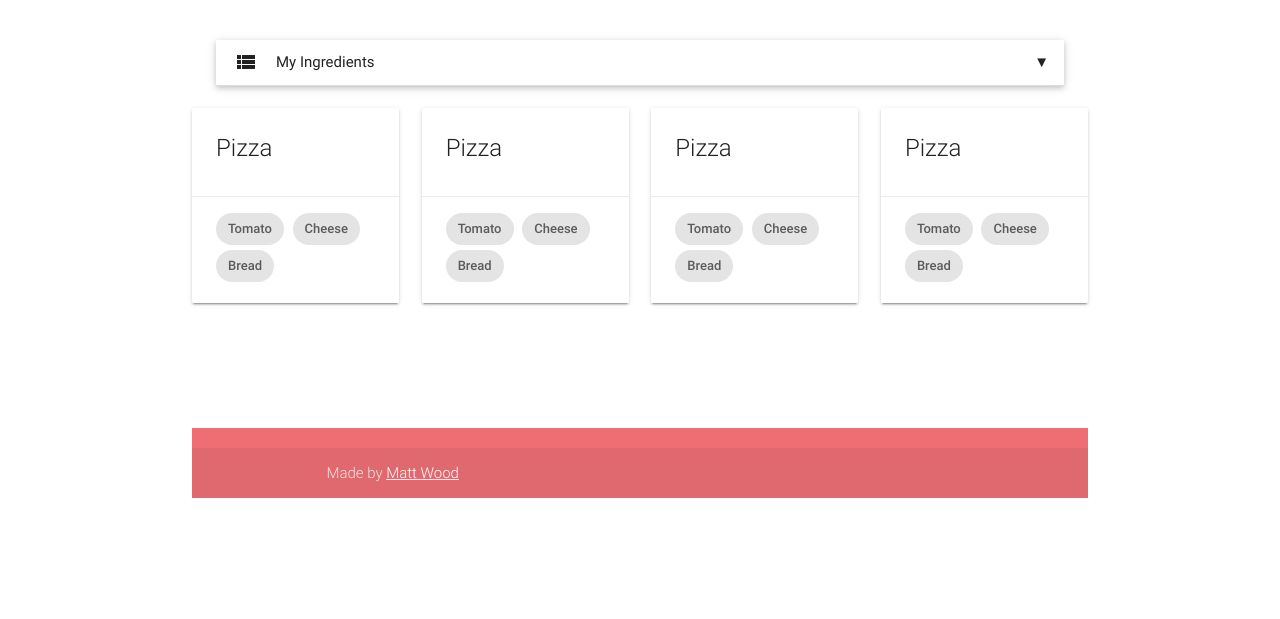
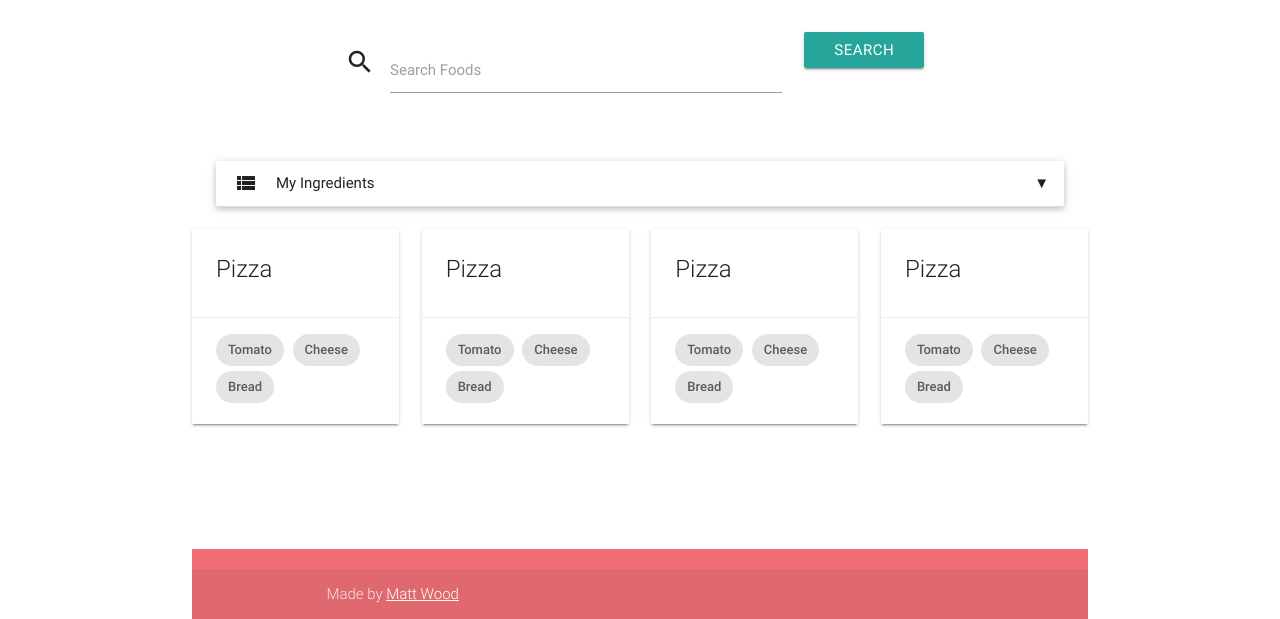
Before and after one commit to GreatBearShark/ingredient-id, a plain HTML site: page index.html in a window 1280 px wide. Shown: the part 329-948 px from the top of the page. Before the commit the page ends 827 px from the top, so only its background shows below. Drawn offline with nearby package versions, Linux system fonts and the light colour scheme; a script that the page names is missing.

Commit message:
Added Search, Fixed Chips

```diff
--- a/index.html
+++ b/index.html
@@ -36,8 +36,24 @@
 
   <div class="container">
     <div class="section">
+      <div class="row">
+        <form class="col s12">
+          <div class="row">
+            <div class="input-field col s6 offset-s2">
+              <i class="material-icons prefix">search</i>
+              <input id="icon_prefix" type="text" class="validate">
+              <label for="icon_prefix">Search Foods</label>
+            </div>
+                <div class="col s2 valign-wrapper">
+                  <div class="valign-wrapper">
+                    <button class="btn waves-effect waves-light valign-wrapper" type="submit" name="action" id="submit">Search</button>
+                  </div>
+                </div>
+            </div>
+        </form>
+      </div>
 
-      <!--   Icon Section   -->
+      <!--   My Ingredients   -->
       <div class="row">
         <div class="col s12">
           <ul class="collapsible popout" data-collapsible="accordion">
@@ -54,7 +70,7 @@
             </div>
             <div class="card-action">
               <div class="chip">Tomato</div>
-              <div class="chip">Cheese</div>
+              <div class="chip danger">Cheese</div>
               <div class="chip">Bread</div>
             </div>
           </div>
@@ -111,15 +127,15 @@
       </div>
     </div>
   </footer>
-
+</div>
 
   <!--  Scripts-->
   <script src="https://code.jquery.com/jquery-2.1.1.min.js"></script>
   <script src="js/materialize.js"></script>
   <script src="js/init.js"></script>
+  <script src="js/app.js"></script>
   <script>
-  $('.chips').material_chip();
-  });</script>
+  $('.chips').material_chip();</script>
 
   </body>
 </html>
```
